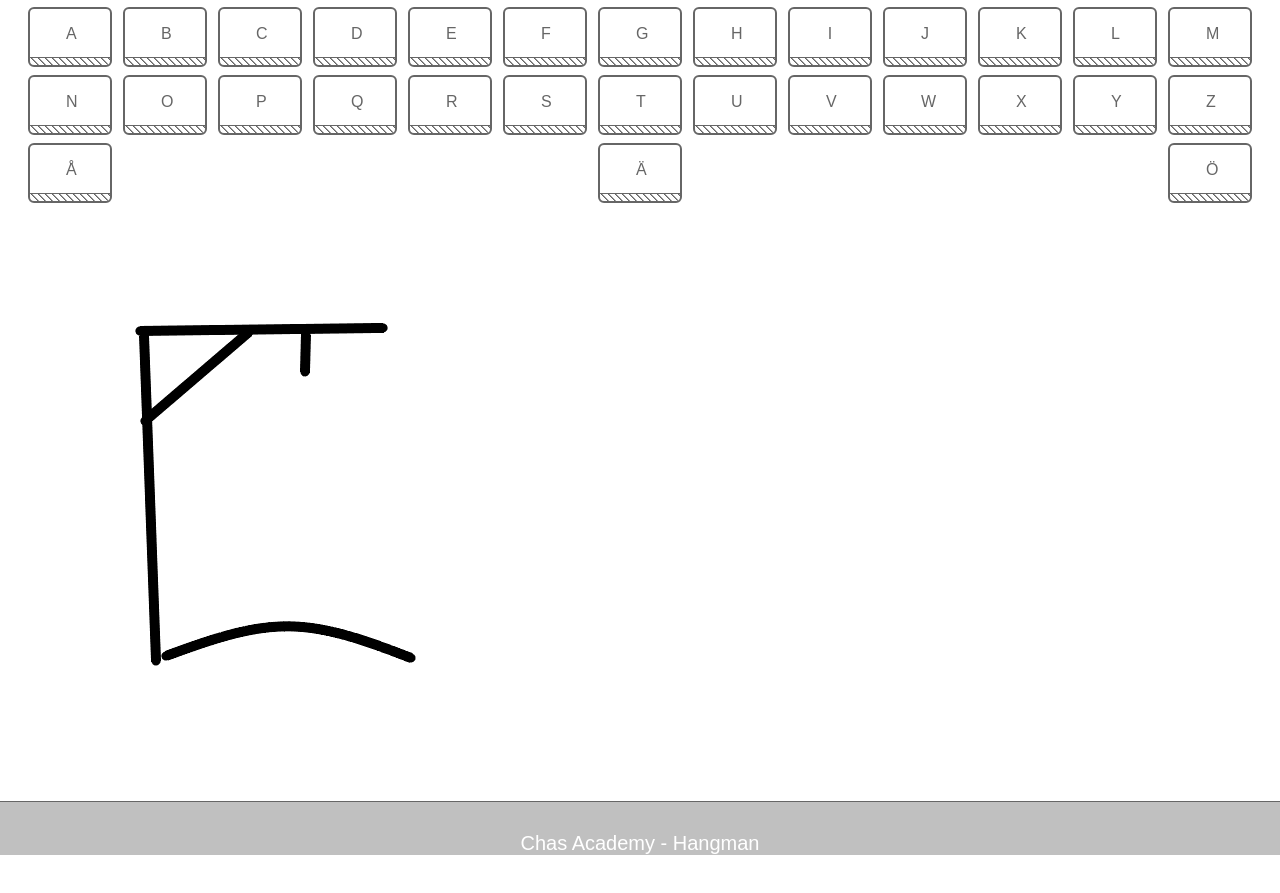
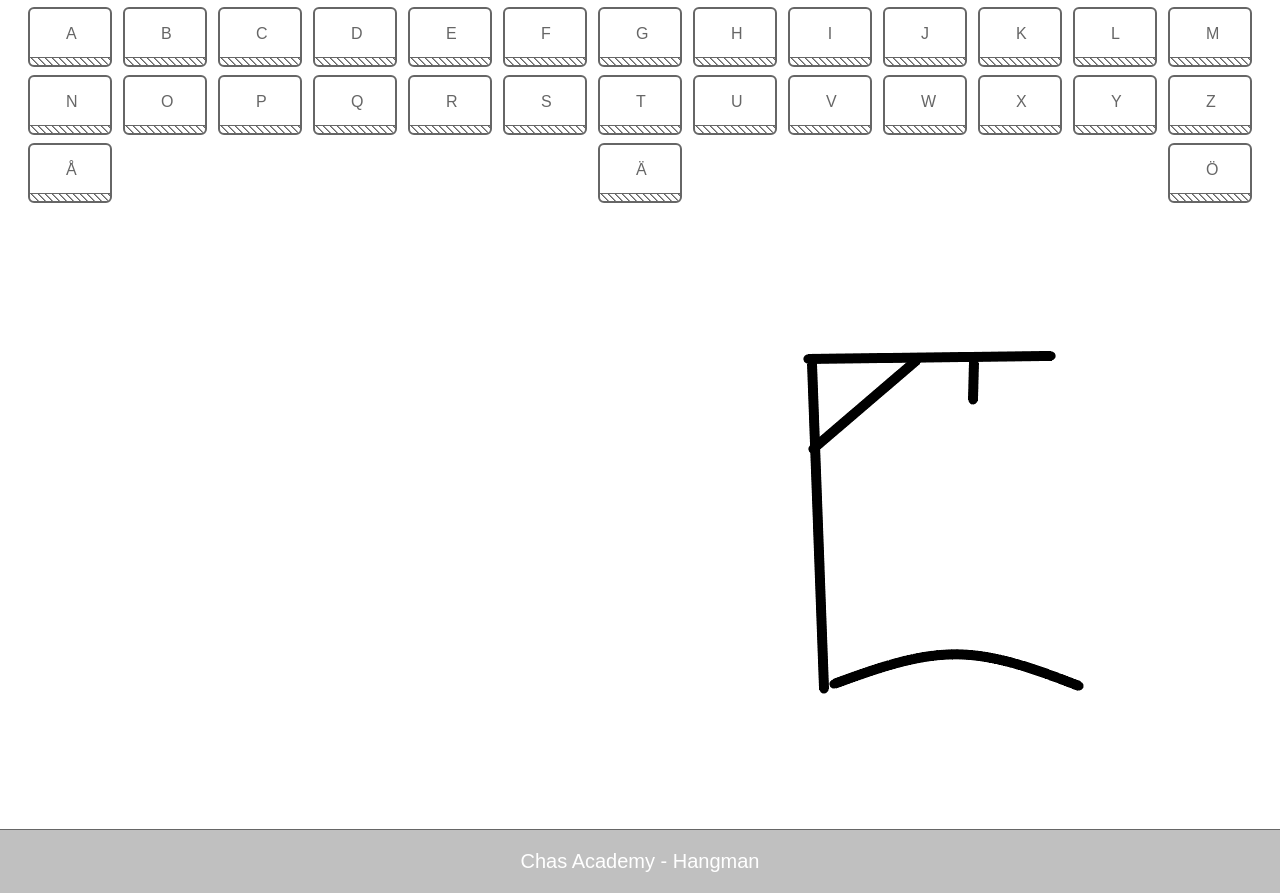
Before and after one commit to louisehedman/hangman-game-js, a plain HTML site: page index.html in a window 1280 px wide. Shown: the part 403-1296 px from the top of the page. Before the commit the page ends 1258 px from the top, so only its background shows below. Drawn offline with Linux system fonts and the light colour scheme.

Commit message:
add update CSS

```diff
--- a/css/styles.css
+++ b/css/styles.css
@@ -79,7 +79,7 @@ footer {
   background-color: silver;
   border-top: 1px solid #666;
   margin-top: 20px;
-  padding-top: 30px;
+  padding: 20px;
   color: #fff;
   font-size: 1.25em;
   width: 100%;
@@ -127,8 +127,12 @@ footer {
 }
 
 #message {
-  padding-top: 20px;
-  font-size: 1.5em;
+  font-size: 2em;
+}
+
+#guessStatus {
+  padding-top: 1.5em;
+  font-size: 2em;
 }
 
 .btn {
@@ -220,3 +224,16 @@ footer {
   );
   border-top: 1px solid #000;
 }
+
+@media only screen and (min-width: 1000px) {
+
+  .gameprogress {
+    display: flex;
+    flex-direction: row;
+    justify-content: space-between;
+  };
+}
+
+#message {
+  padding-top: 5em;
+};
```
